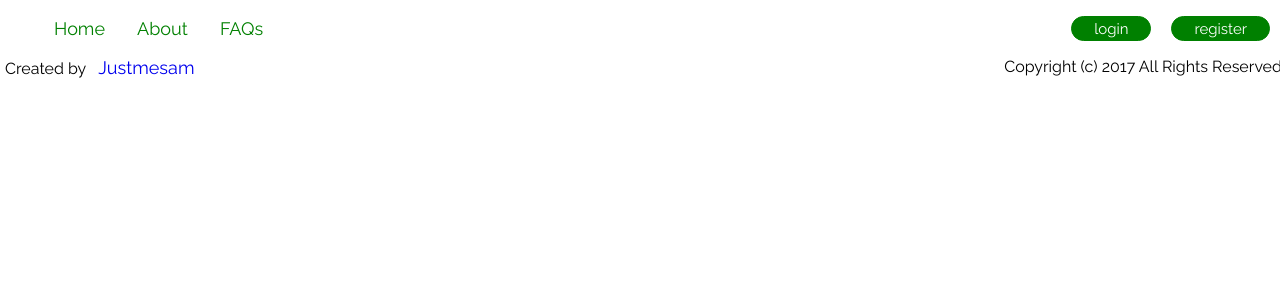
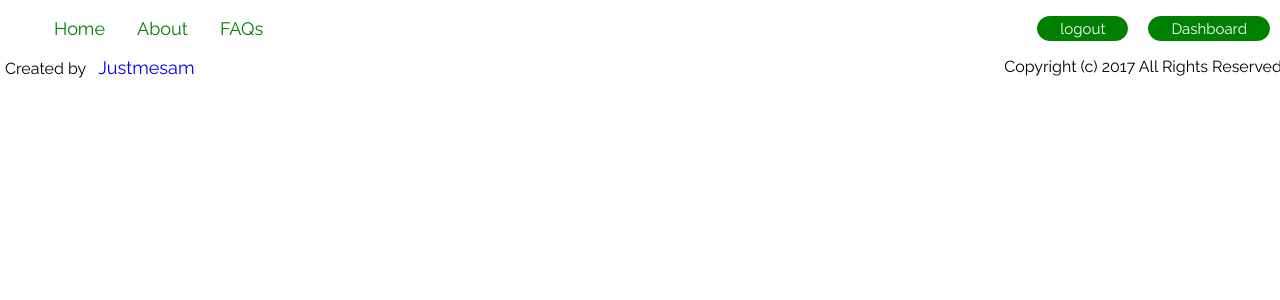
Before and after one commit to justmesam/Bucketlist_app, a Flask app: page /about in a window 1280 px wide. Shown: the top 300 px of the page. Run offline with Flask 2, Linux system fonts and the light colour scheme; the visitor is signed in with stand-in values (Sample User, id 1); some libraries are stand-ins or nearby versions.

Commit message:
Update button options for a logged in user

```diff
--- a/app/templates/_includes/_nav_bar.html
+++ b/app/templates/_includes/_nav_bar.html
@@ -3,7 +3,13 @@
         <li><a href="{{ url_for('index') }}">Home</a></li>
         <li><a href="{{ url_for('about') }}">About</a></li>
         <li><a href="{{ url_for('faqs') }}">FAQs</a></li>
-        <li class="far-right btn"><a href="{{ url_for('register_user')}}">register</a></li>
-        <li class="far-right btn"><a href="{{ url_for('login_user')}}">login</a></li>
+
+        {% if session.logged_in %}
+            <li class="far-right btn"><a href="{{ url_for('dashboard')}}">Dashboard</a></li>
+            <li class="far-right btn"><a href="{{ url_for('logout')}}">logout</a></li>
+        {% else %}
+            <li class="far-right btn"><a href="{{ url_for('register_user')}}">register</a></li>
+            <li class="far-right btn"><a href="{{ url_for('login_user')}}">login</a></li>
+        {% endif %}
     </ul>
 </div>
```
